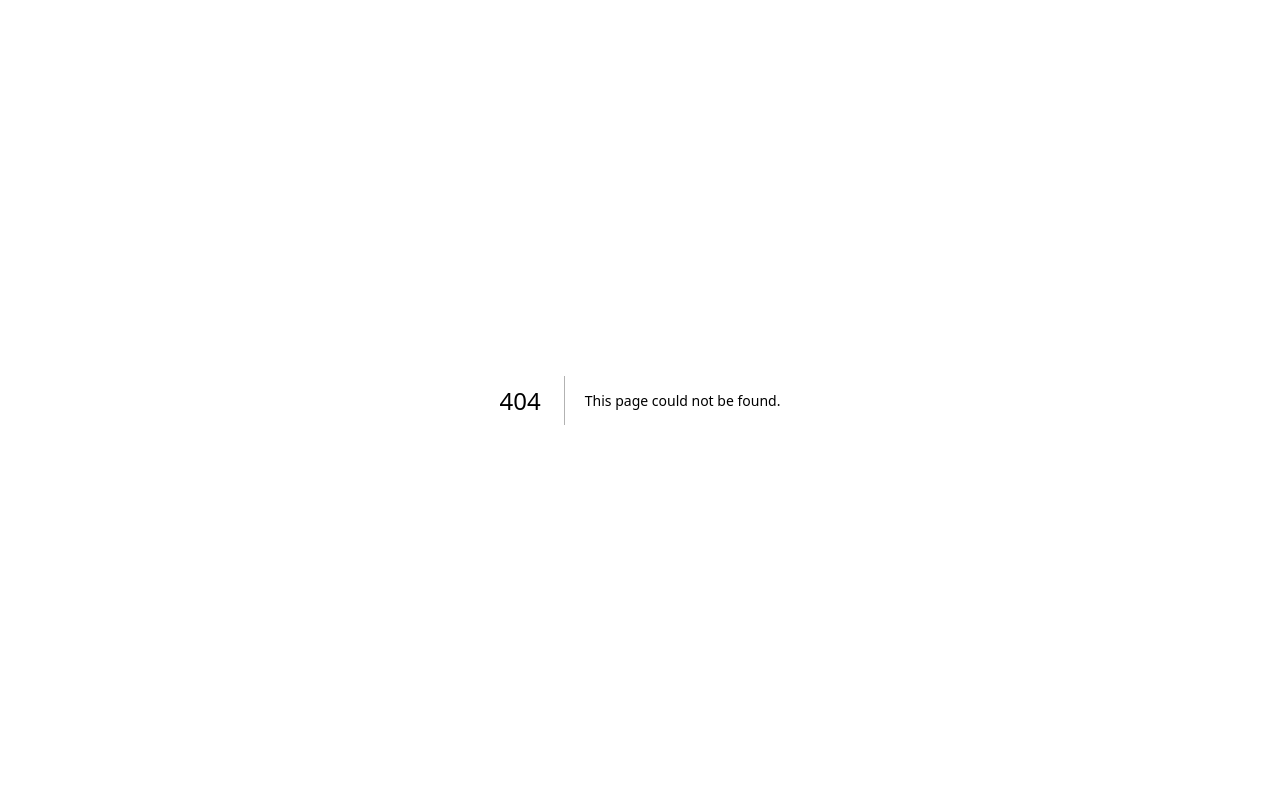
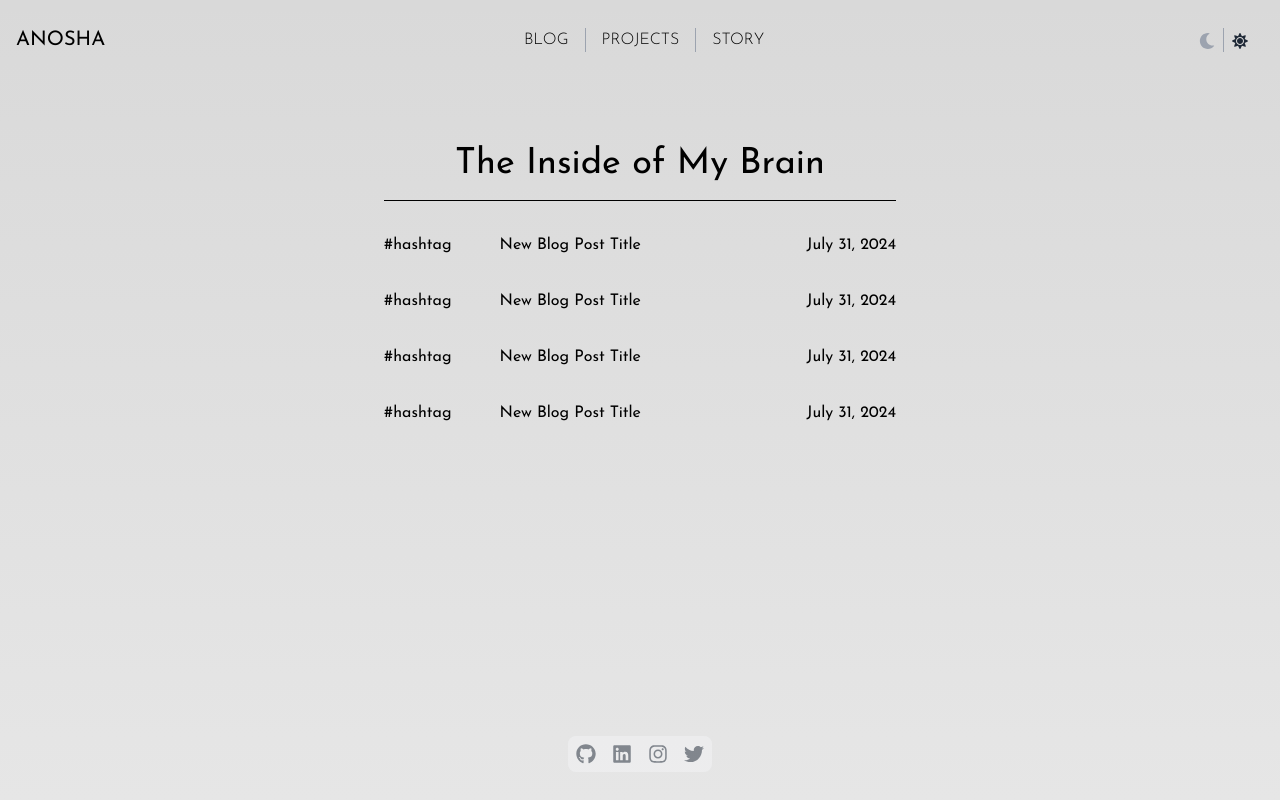
Before and after one commit to earthgirl7/personal-website, a Next.js app: page /blog in a window 1280 px wide. Before the commit this address had no page. Built offline with nearby package versions, Linux system fonts and the light colour scheme.

Commit message:
create static blog page

```diff
--- /dev/null
+++ b/app/blog/page.tsx
@@ -0,0 +1,54 @@
+import React from "react";
+import Header from "../components/Header";
+import Footer from "../components/Footer";
+
+const BlogList = () => {
+  return (
+    <div className="flex flex-col min-h-screen">
+      <Header />
+      <main className="flex-grow py-16 flex justify-center">
+        <div className="w-2/5">
+          <div className="text-4xl flex justify-center font-sans">
+            The Inside of My Brain
+          </div>
+          <hr className="border-t border-black my-4" />
+          {/* single blog entry block */}
+          <div className="flex items-center py-4">
+            <div className="mr-10">#hashtag</div>
+            <div className="flex-1 flex justify-between items-center">
+              <div className="ml-2">New Blog Post Title </div>
+              <div className="whitespace-nowrap">July 31, 2024</div>
+            </div>
+          </div>
+          {/* single blog entry block */}
+          <div className="flex items-center py-4">
+            <div className="mr-10">#hashtag</div>
+            <div className="flex-1 flex justify-between items-center">
+              <div className="ml-2">New Blog Post Title </div>
+              <div className="whitespace-nowrap">July 31, 2024</div>
+            </div>
+          </div>
+          {/* single blog entry block */}
+          <div className="flex items-center py-4">
+            <div className="mr-10">#hashtag</div>
+            <div className="flex-1 flex justify-between items-center">
+              <div className="ml-2">New Blog Post Title </div>
+              <div className="whitespace-nowrap">July 31, 2024</div>
+            </div>
+          </div>
+          {/* single blog entry block */}
+          <div className="flex items-center py-4">
+            <div className="mr-10">#hashtag</div>
+            <div className="flex-1 flex justify-between items-center">
+              <div className="ml-2">New Blog Post Title </div>
+              <div className="whitespace-nowrap">July 31, 2024</div>
+            </div>
+          </div>
+        </div>
+      </main>
+      <Footer />
+    </div>
+  );
+};
+
+export default BlogList;
```
